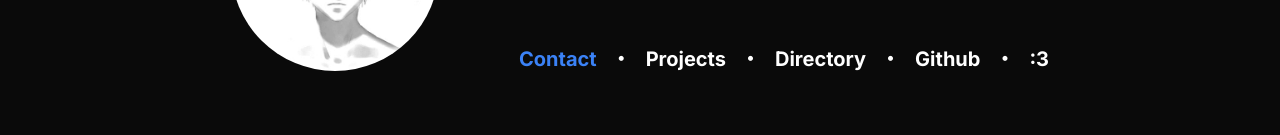
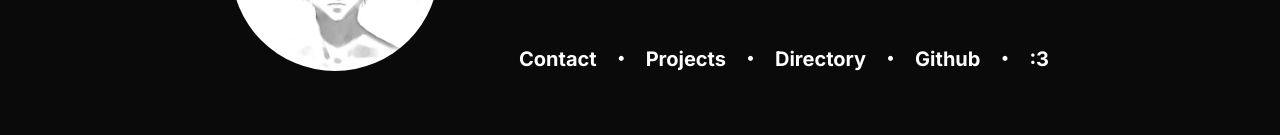
Before and after one commit to rtmonly-com/rtmonly.com, a plain HTML site: page index.html in a window 1280 px wide. Shown: the part 433-568 px from the top of the page. Drawn offline with Linux system fonts and the light colour scheme; a script that the page names is missing; a web font is replaced by a local one.

Commit message:
Update index.html

```diff
--- a/index.html
+++ b/index.html
@@ -39,7 +39,7 @@
 	<p class="">Please enjoy your stay.</p>
 	<br>
 	<br>
-	<div class="flex gap-5 justify-center md:justify-start flex-wrap"><a class="text-blue-500 font-bold text-xl" href="mailto:adrian@loser.gg">Contact</a>
+	<div class="flex gap-5 justify-center md:justify-start flex-wrap"><a class="text-white-500 font-bold text-xl" href="mailto:adrian@loser.gg">Contact</a>
 			•
 		<a class="text-white-500 font-bold text-xl" href="https://adrn.dev/projects">Projects</a>
 			•
```
